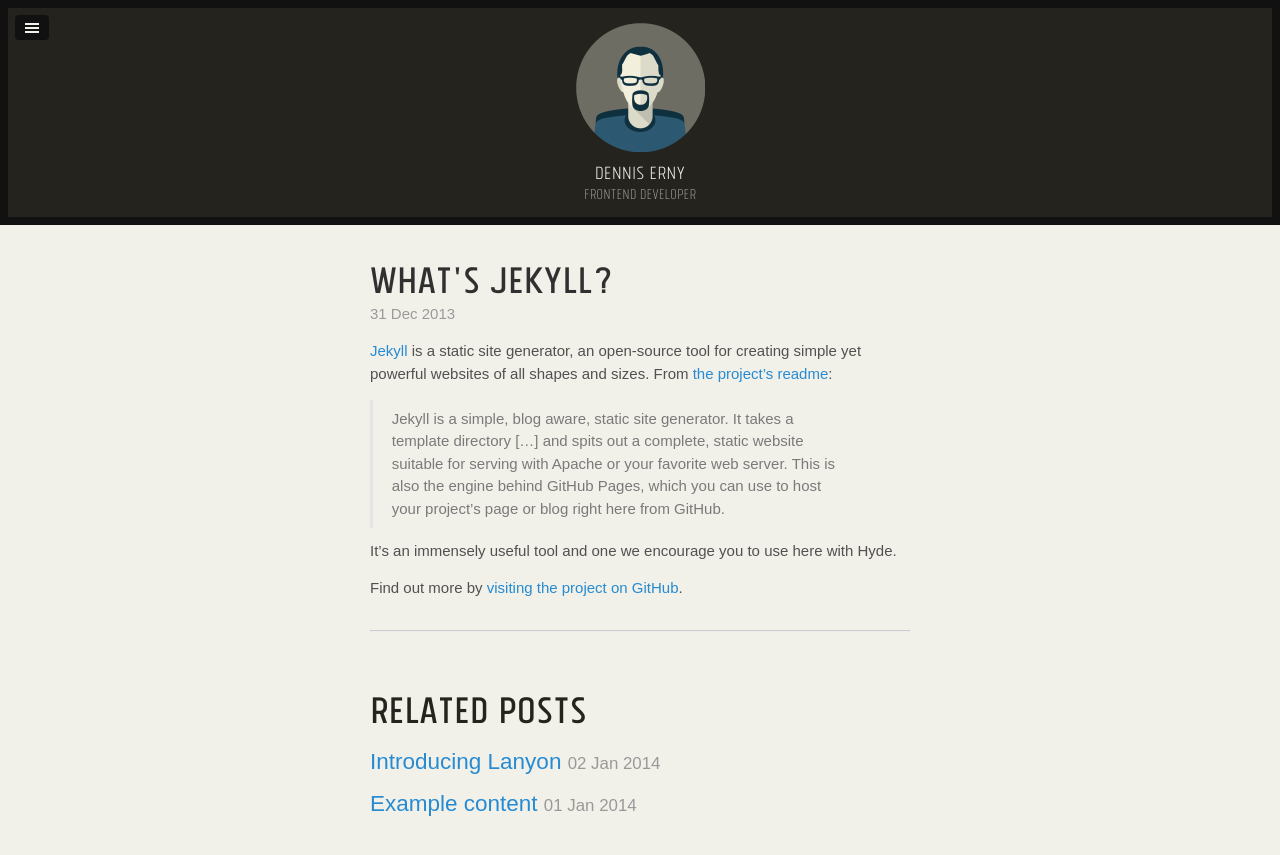
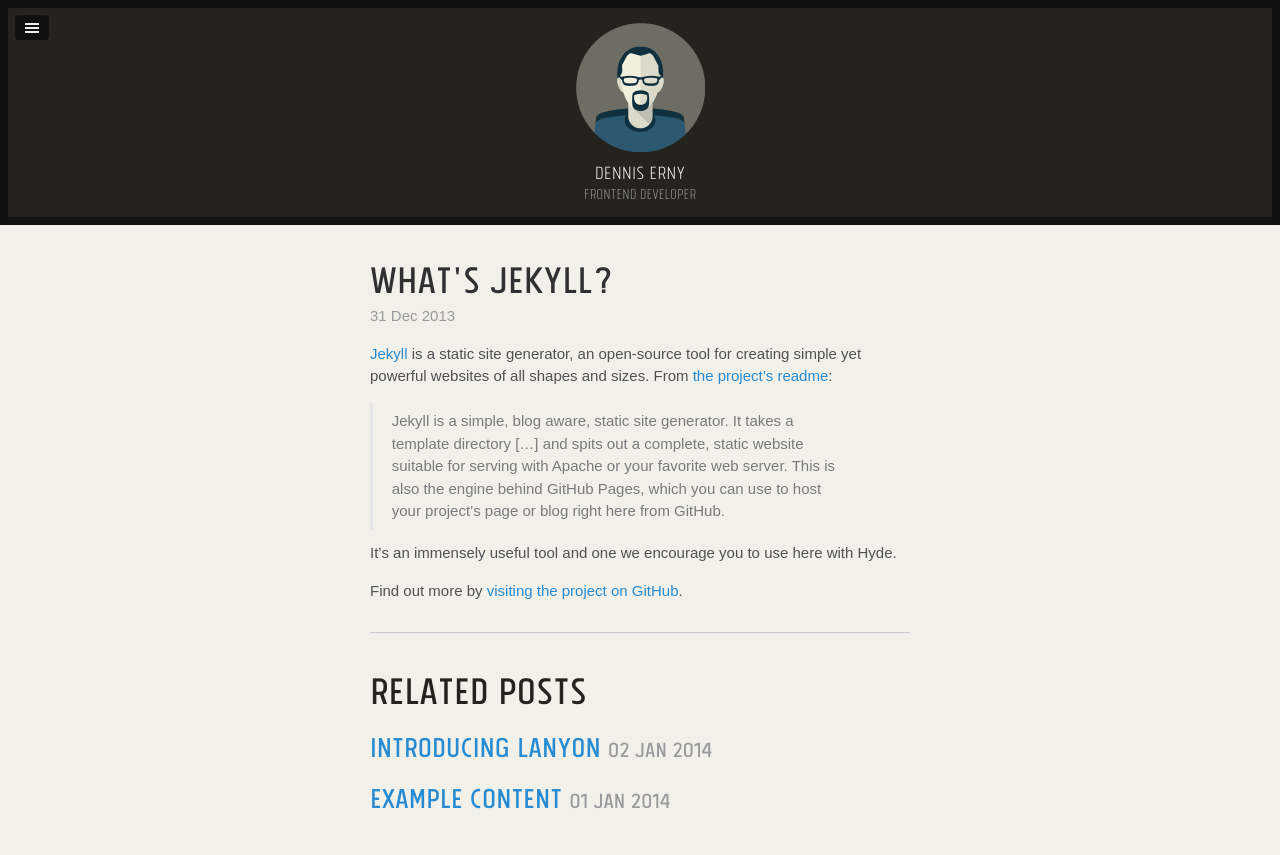
Before and after one commit to derny/derny.github.io, a Jekyll site: the page built from _posts/2013-12-31-whats-jekyll.md, in a window 1280 px wide. Shown: the top 855 px of the page. Built offline with Jekyll 4.4.1, drawn with Linux system fonts in a browser that asks for light colours; some web fonts are replaced; Markdown is read by kramdown in place of the engine named in the settings.

Commit message:
Heading style changes

```diff
--- a/_layouts/post.html
+++ b/_layouts/post.html
@@ -13,12 +13,12 @@ layout: default
   <ul class="related-posts">
     {% for post in site.related_posts limit:3 %}
       <li>
-        <h2>
+        <h3>
           <a href="{{ post.url }}">
             {{ post.title }}
             <small>{{ post.date | date_to_string }}</small>
           </a>
-        </h2>
+        </h3>
       </li>
     {% endfor %}
   </ul>
--- a/public/css/lanyon.css
+++ b/public/css/lanyon.css
@@ -48,6 +48,7 @@ html {
 }
 
 h1, h2, h3, h4, h5, h6 {
+  margin: 10px 0;
   font-weight: normal;
   font-style: normal;
   color: #24231D;
```
